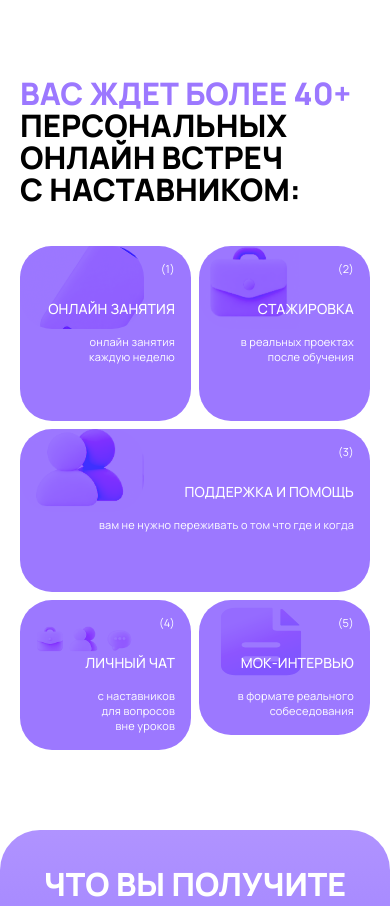
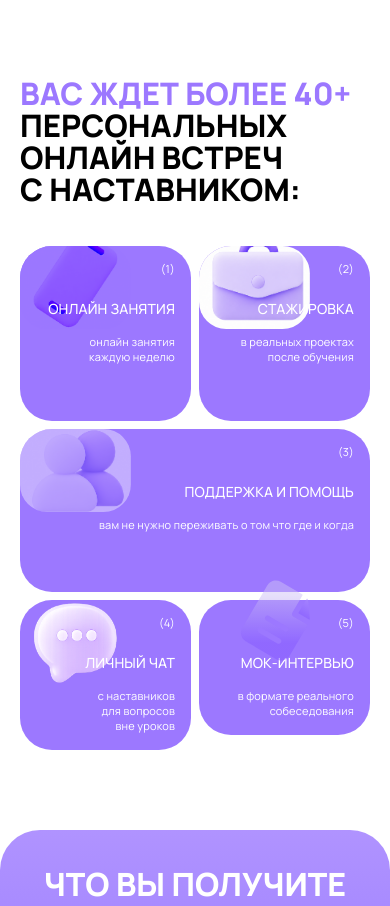
Before and after one commit to rafailvv/innoprog-website, a React (Vite) app: page / in a window 390 px wide. Shown: the part 5831-6737 px from the top of the page. Built offline with nearby package versions, Linux system fonts and the light colour scheme.

Commit message:
Match mobile mentor icons to desktop

```diff
--- a/src/imports/MainScreenMobile/MainScreenMobile.tsx
+++ b/src/imports/MainScreenMobile/MainScreenMobile.tsx
@@ -1745,36 +1745,53 @@ function Frame157() {
 function MentorBenefitIcon({ variant }: { variant: "online" | "internship" | "support" | "chat" | "interview" }) {
   if (variant === "online") {
     return (
-      <div className="absolute h-[83px] left-0 overflow-hidden pointer-events-none rounded-[32px] top-0 w-[124px]">
-        <img alt="" decoding="async" loading="lazy" className="absolute h-[275px] left-0 max-w-none opacity-75 top-0 w-[302px]" src={imgBenefitCard1} />
+      <div className="absolute h-[122px] left-0 origin-top-left overflow-hidden pointer-events-none rounded-tl-[32px] top-0 scale-[0.68] w-[163px]">
+        <img alt="" decoding="async" loading="lazy" className="absolute h-[275px] left-0 max-w-none top-0 w-[302px]" src={imgBenefitCard1} />
       </div>
     );
   }
 
-  if (variant === "internship" || variant === "support") {
-    const imageClassName =
-      variant === "internship"
-        ? "absolute h-[244.4%] left-[-82.01%] max-w-none mix-blend-color-burn opacity-60 top-[-137.2%] w-[163.59%]"
-        : "absolute h-[263.53%] left-[0.13%] max-w-none mix-blend-color-burn opacity-60 top-[-142.6%] w-[176.39%]";
-
+  if (variant === "internship") {
     return (
-      <div className="absolute h-[83px] left-0 overflow-hidden pointer-events-none rounded-[32px] top-0 w-[124px]">
-        <img alt="" decoding="async" loading="lazy" className={imageClassName} src={imgBenefitIconsPrimary} />
+      <div className="absolute h-[122px] left-0 origin-top-left pointer-events-none rounded-[40px] top-0 scale-[0.68] w-[163px]">
+        <div className="absolute inset-0 mix-blend-color-burn overflow-hidden pointer-events-none rounded-[40px]">
+          <img alt="" decoding="async" loading="lazy" className="absolute h-[289.83%] left-[-109.22%] max-w-none top-[-174.35%] w-[216.93%]" src={imgBenefitIconsPrimary} />
+        </div>
       </div>
     );
   }
 
-  if (variant === "interview") {
+  if (variant === "support") {
     return (
-      <div className="absolute h-[83px] left-0 overflow-hidden pointer-events-none rounded-[32px] top-0 w-[124px]">
-        <img alt="" decoding="async" loading="lazy" className="absolute inset-0 max-w-none mix-blend-color-burn object-bottom opacity-60 pointer-events-none rounded-[32px] size-full" src={imgBenefitDocument} />
+      <div className="absolute h-[122px] left-0 origin-top-left pointer-events-none rounded-[40px] top-0 scale-[0.68] w-[163px]">
+        <div className="absolute inset-0 mix-blend-color-burn opacity-40 overflow-hidden pointer-events-none rounded-[40px]">
+          <img alt="" decoding="async" loading="lazy" className="absolute h-[277.49%] left-[-4.04%] max-w-none top-[-148.44%] w-[207.69%]" src={imgBenefitIconsPrimary} />
+        </div>
       </div>
     );
   }
 
-  return (
-    <div className="absolute h-[83px] left-0 overflow-hidden pointer-events-none rounded-[32px] top-0 w-[124px]">
-      <img alt="" decoding="async" loading="lazy" className="absolute inset-0 max-w-none mix-blend-color-burn object-bottom opacity-60 pointer-events-none rounded-[32px] size-full" src={imgBenefitIconsChat} />
+  if (variant === "interview") {
+    return null;
+  }
+
+  return (
+    <div className="absolute h-[122px] left-0 origin-top-left pointer-events-none rounded-[40px] top-0 scale-[0.68] w-[163px]">
+      <div className="absolute inset-0 overflow-hidden pointer-events-none rounded-[40px]">
+        <img alt="" decoding="async" loading="lazy" className="absolute h-[392.05%] left-[-263.81%] max-w-none top-[-139.73%] w-[391.24%]" src={imgBenefitIconsChat} />
+      </div>
+    </div>
+  );
+}
+
+function MentorBenefitDocumentIcon() {
+  return (
+    <div aria-hidden="true" className="absolute flex items-center justify-center left-[200px] pointer-events-none size-[116px] top-[316px]">
+      <div className="flex-none rotate-[30.43deg]">
+        <div className="relative size-[85px]">
+          <img alt="" className="absolute block inset-0 max-w-none size-full" src={imgBenefitDocument} />
+        </div>
+      </div>
     </div>
   );
 }
@@ -1895,6 +1912,7 @@ function Frame160() {
         </div>
       </div>
       <Frame159 />
+      <MentorBenefitDocumentIcon />
     </div>
   );
 }
```
